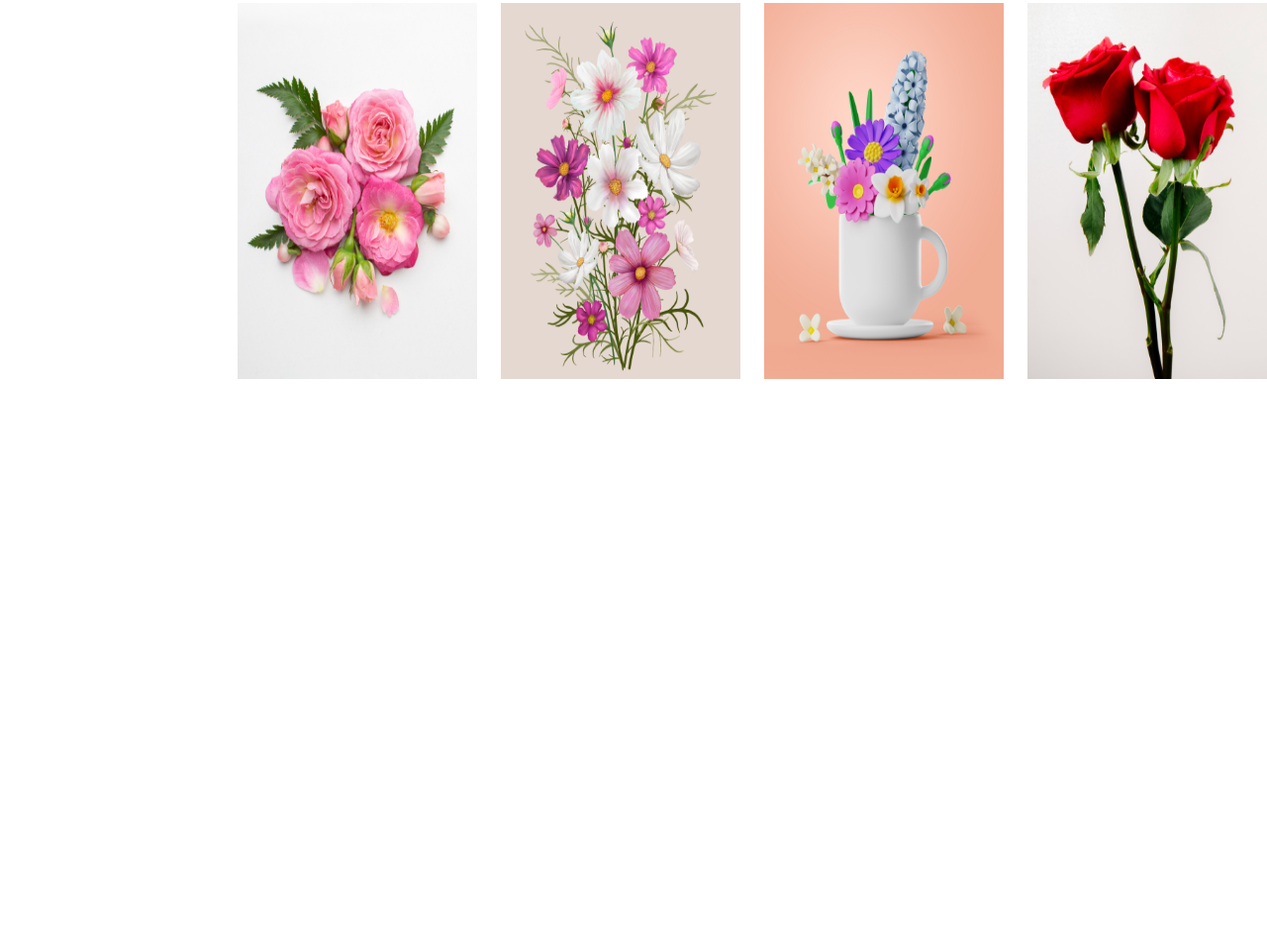
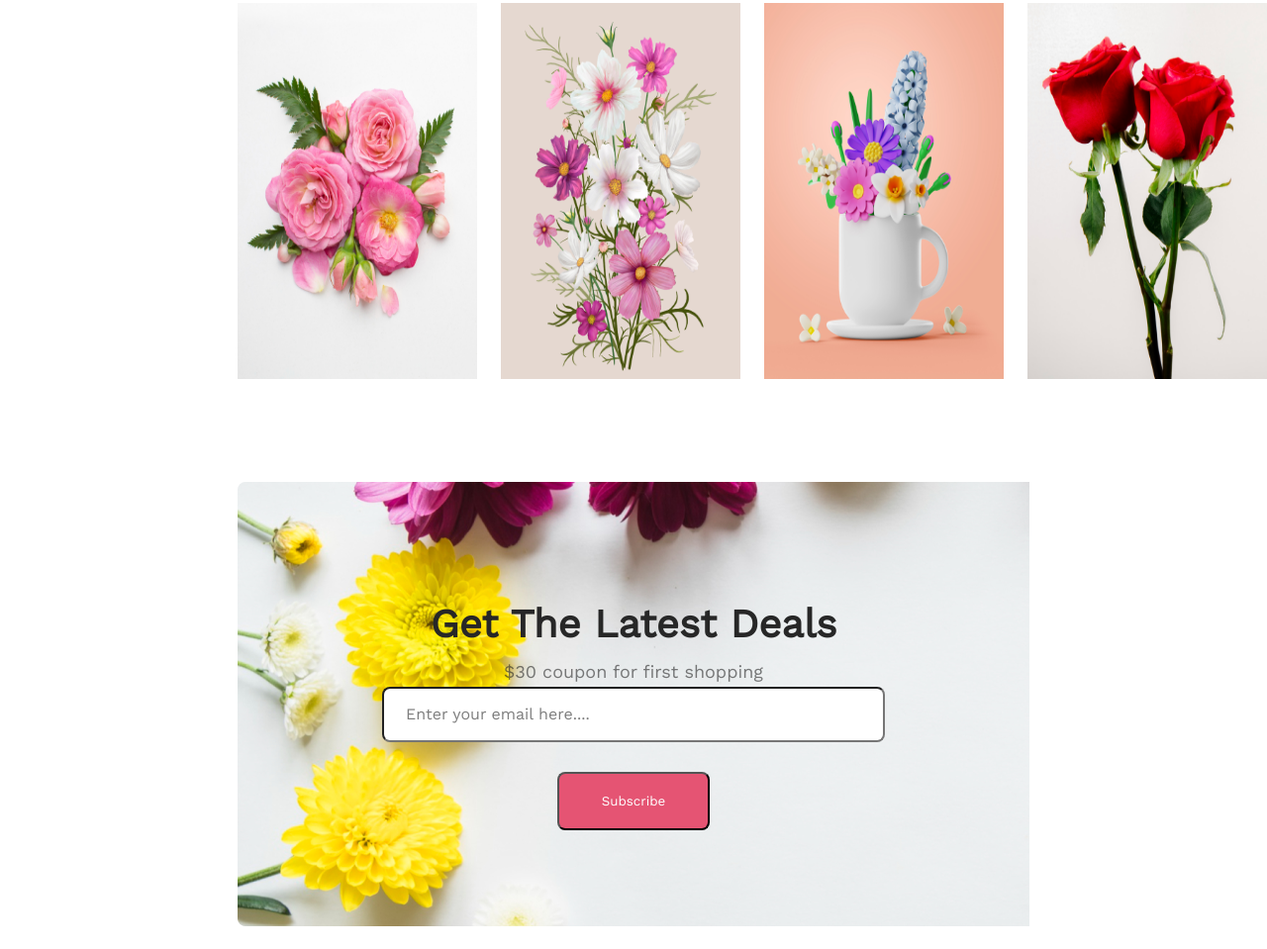
Before and after one commit to Be-professional/flower-shop, a plain HTML site: page index.html in a window 1280 px wide. Shown: the part 2231-3190 px from the top of the page at 99% size. Before the commit the page ends 2666 px from the top, so only its background shows below. Drawn offline with nearby package versions, Linux system fonts and the light colour scheme.

Commit message:
latest deal section added

```diff
--- a/flower-css/style.css
+++ b/flower-css/style.css
@@ -161,3 +161,44 @@ main section{
     gap: 24px;
     margin: 48px 240px;
 }
+
+.latest-deal{
+    text-align: center;
+    padding: 120px 100px;
+    /* justify-content: center; */
+    /* align-items: center; */
+}
+
+.latest-deal-title{
+    color: #272727;
+    font-size: 40px;
+    font-weight: 800;
+}
+.coupon{
+    color: rgba(39, 39, 39, 0.60);
+    font-size: 18px;
+    font-weight: 400;
+    line-height: 30px;
+    margin-top: 10px;
+}
+
+#myInput{
+    width: 500px;
+    height: 50px;
+    border-radius: 8px;
+    background: #FFF;
+}
+
+#myInput::placeholder {
+    color: rgba(39, 39, 39, 0.60);
+    /* text-align: center; */
+    font-size: 16px;
+    font-weight: 400;
+    padding: 20px;
+}
+
+.latest-deal-bg{
+    background-image: url('../Rectangle\ 9.png');
+    height: 449px;
+    margin: 0 240px;
+}
--- a/index.html
+++ b/index.html
@@ -84,6 +84,18 @@
                 </div>
             </div>
         </section>
+                        <!-- Get The Latest Deals section  -->
+        <section>
+            <div class="latest-deal-bg">
+                <div class="latest-deal">
+                    <h2 class="latest-deal-title">Get The Latest Deals</h2>
+                    <p class="coupon">$30 coupon for first shopping</p>
+                    <input type="email" name="" id="myInput" placeholder="Enter your email here....">
+                    <button class="btn-primary">Subscribe</button>
+                </div>
+            </div>
+        </section>
     </main>
+
 </body>
 </html>
```
Also changed, not shown: Rectangle 9.png (added).
